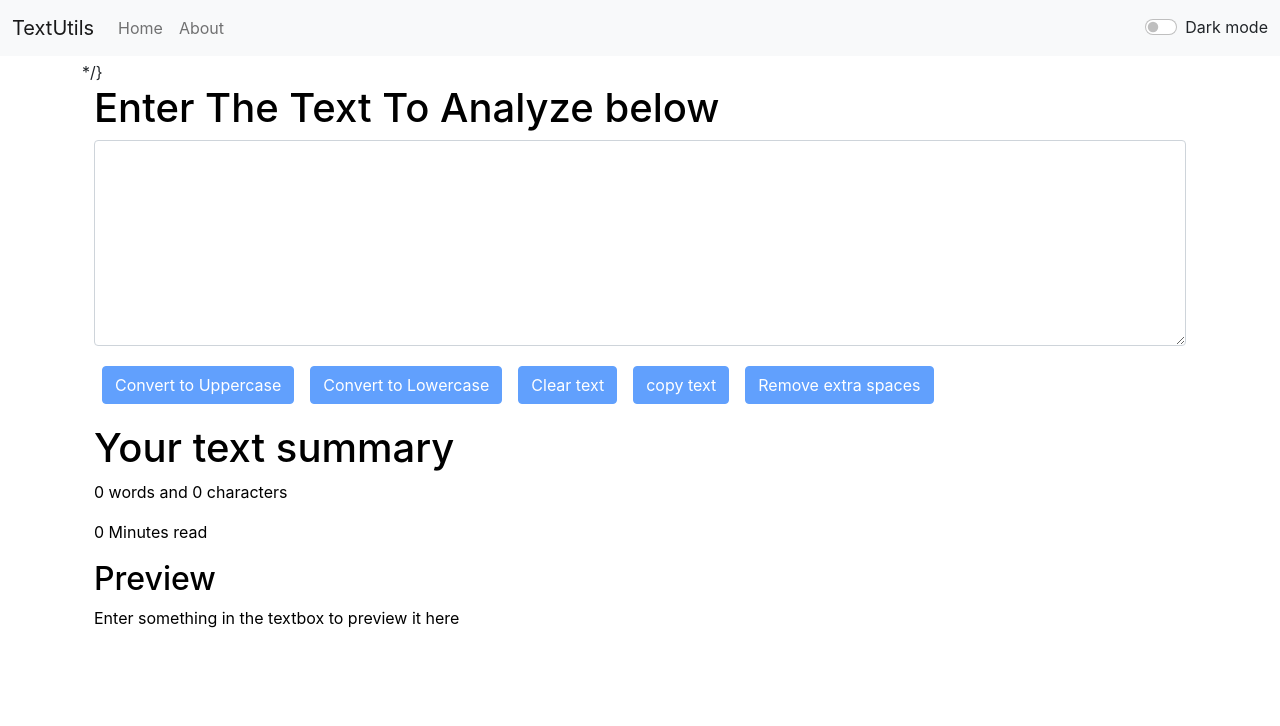
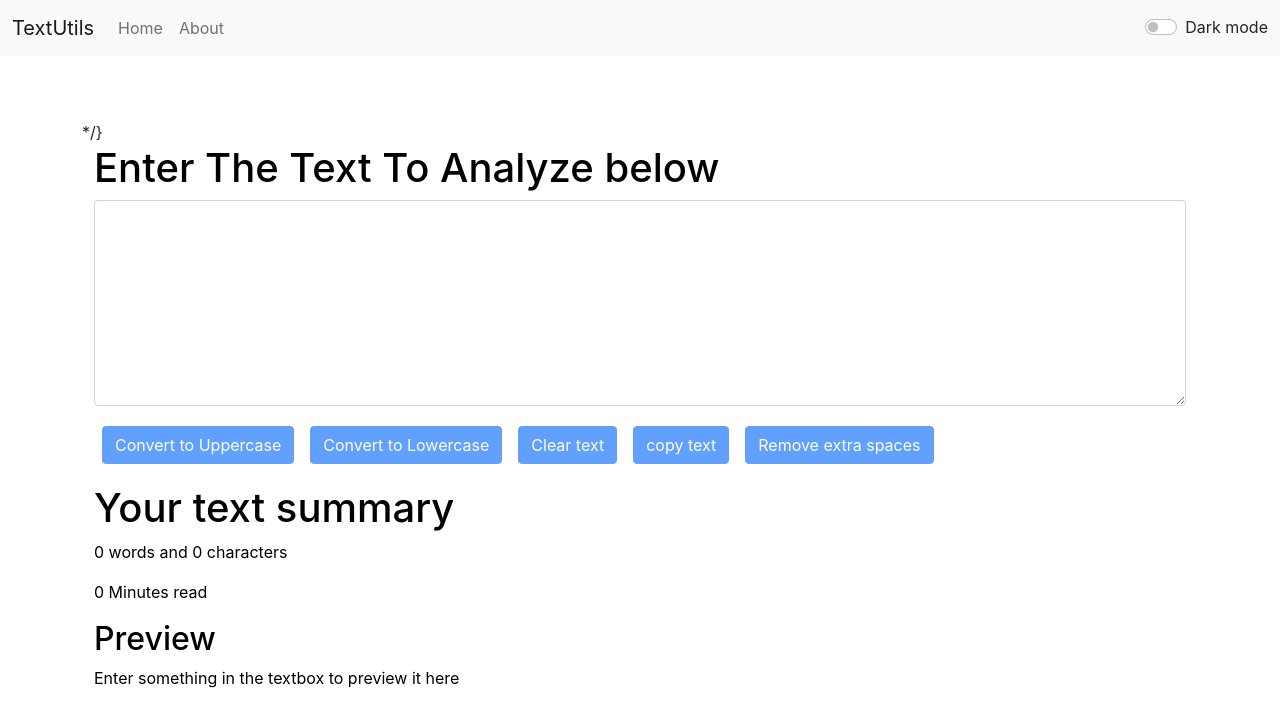
Before and after one commit to anujvkmgithub/TextUtils-ReactApp, a React (Create React App) app: page / in a window 1280 px wide. Shown: the top 726 px of the page. Built offline with nearby package versions, Linux system fonts and the light colour scheme.

Commit message:
Add files via upload

```diff
--- a/src/components/Alert.js
+++ b/src/components/Alert.js
@@ -7,10 +7,11 @@ function Alert(props) {
         return lower.charAt(0).toUpperCase() + lower.slice(1);
     }
   return (
-    props.alert && <div class={`alert alert-${props.alert.type} alert-dismissible fade show`} role="alert">
-        <strong>{capatilize(props.alert.type)}</strong>: {props.alert.message}
-
-        </div>
+          <div style={{height:"60px"}}>
+          {props.alert && <div class={`alert alert-${props.alert.type} alert-dismissible fade show`} role="alert">
+          <strong>{capatilize(props.alert.type)}</strong>: {props.alert.message}
+          </div>}
+          </div>
   )
 }
 
```
